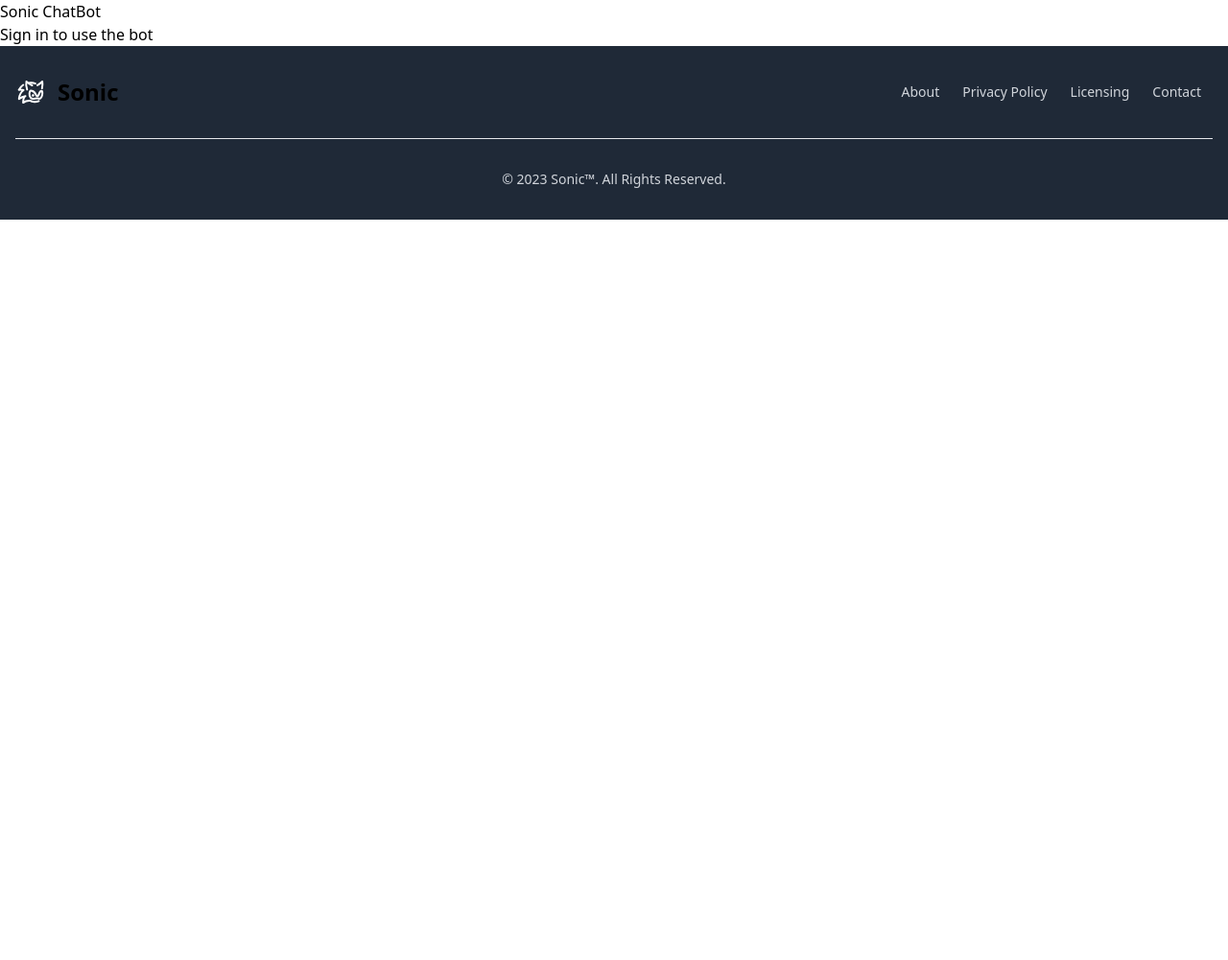
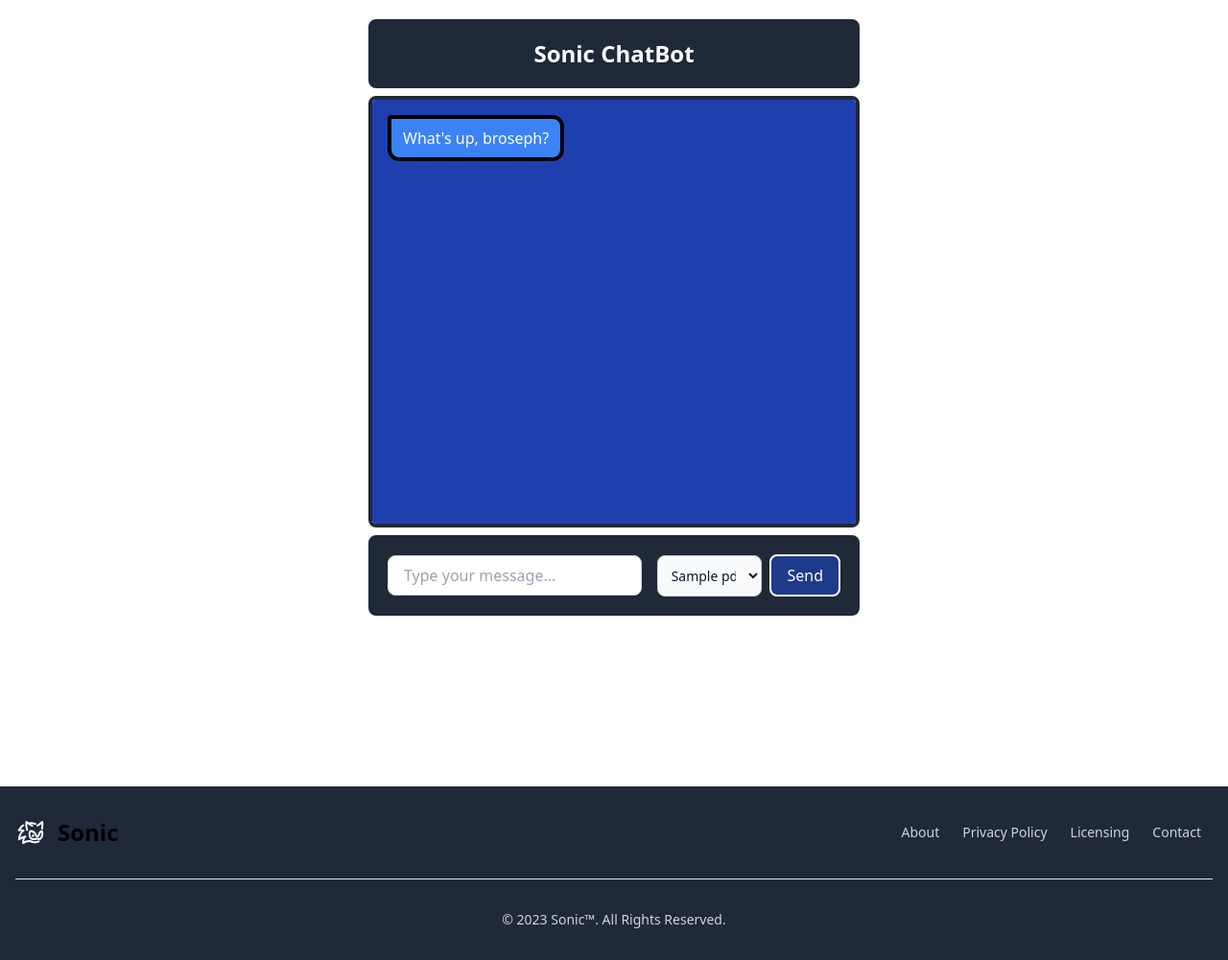
Before and after one commit to PetroChulkov/Sonic_App, a Django app: page / in a window 1280 px wide. Shown: the part 64-1065 px from the top of the page at 96% size. Before the commit the page ends 293 px from the top, so only its background shows below. Run offline with Django 4.2, Linux system fonts and the light colour scheme; tables that the repository leaves empty hold one stand-in row (values such as "Sample post"); some libraries are stand-ins or nearby versions.

Commit message:
designed chatbox

```diff
--- a/sonic/sonicapp/templates/sonicapp/base.html
+++ b/sonic/sonicapp/templates/sonicapp/base.html
@@ -100,8 +100,9 @@
     </div>
     </nav>
 
+    <div class="min-h-screen">
     {% block content %}{% endblock %}
-
+    </div>
 <footer class="bg-gray-800">
     <div class="w-full max-w-screen-xl mx-auto p-4 md:py-8">
         <div class="sm:flex sm:items-center sm:justify-between">
--- a/sonic/sonicapp/templates/sonicapp/index.html
+++ b/sonic/sonicapp/templates/sonicapp/index.html
@@ -1,7 +1,9 @@
 {% extends 'sonicapp/base.html' %}
 
 {% block content %}
-<h1>Sonic ChatBot</h1>
+<!-- <div class="bg-gradient-to-r from-blue-500 to-purple-500 py-4">
+  <h1 class="text-white text-2xl font-bold text-center">Chat App - ClueMediator.com</h1>
+</div>
     <div>
         {% if request.user.is_authenticated %}
         <div id="chatbot">
@@ -21,18 +23,47 @@
             <h3>Sign in to use the bot</h3>
         </div>
         {% endif %}
+    </div> -->
+
+<!-- <div class="flex h-screen flex-col bg-gray-100"> -->
+<div class="sm:w-full md:w-full lg:w-2/5 xl:w-2/5 mx-auto mt-5 mb-2 bg-gray-800 py-4 border-4 rounded-lg border-gray-800">
+    <h1 class="text-center text-2xl font-bold text-white">Sonic ChatBot</h1>
+</div>
+<div class="h-[450px] sm:w-full md:w-full lg:w-2/5 xl:w-2/5 mx-auto border-4 border-gray-800 rounded-lg overflow-y-auto">
+    <div id="chatbot" class="h-full flex-grow overflow-y-auto bg-blue-800">
+        <div class="flex flex-col space-y-2 p-4">
+        <!-- Individual chat message -->
+            <div class="flex items-center self-start rounded-xl rounded-tl border-4 border-black bg-blue-500 py-2 px-3">
+                <p class="botText text-white">What's up, broseph?</p>
+            </div>
+        </div>
     </div>
+</div>
+<div class="sm:w-full md:w-full lg:w-2/5 xl:w-2/5 mx-auto mt-2 flex items-center p-4 border-4 rounded-lg border-gray-800 bg-gray-800">
+    <input type="text" id="textInput" name="userMessage" placeholder="Type your message..." class="w-full rounded-lg border border-gray-300 px-4 py-2 mr-4" />
+    <!-- <button class="ml-2 rounded-lg bg-blue-500 px-4 py-2 text-white">Send</button> -->
+    <!-- <label for="pdf-select" class="block mb-2 text-sm font-medium text-gray-900 dark:text-white">Select an file</label> -->
+    <select id="pdf-select" class="bg-gray-50 border border-gray-300 text-gray-900 text-sm rounded-lg focus:ring-blue-500 focus:border-blue-500 block w-2/5 p-2.5 dark:bg-gray-700 dark:border-gray-600 dark:placeholder-gray-400 dark:text-white dark:focus:ring-blue-500 dark:focus:border-blue-500">
+        <!-- <select id="pdf-select" name="size"> -->
+        {% for f in pdf_files %}
+        <option value="{{ f }}">{{ f }}</option>
+        {% endfor %}
+    </select>
+    <input type="submit" value="Send" class="ml-2 rounded-lg border-2 border-white bg-blue-900 hover:bg-blue-950 px-4 py-2 text-white" id="buttonInput"/>
+</div>
 
     <script>
         function getUserResponse(){
             var userText = $('#textInput').val();
             var select = document.getElementById("pdf-select");
             var userSelect = select.value;
-            var userHTML = "<p class='userText'>You: <span>"+userText+"</span></p>";
+            var userHTML = "<div class='flex flex-col space-y-2 p-4 overflow-y-auto'><div class='flex items-center self-end rounded-xl border-4 border-black rounded-tr bg-blue-500 py-2 px-3 text-white overflow-y-auto'><p class='userText'>You: "+userText+"</p></div></div>";
+            // var userHTML = "<div class='userText'>You: <span>"+userText+"</span></p>";
             $('#textInput').val("");
             $('#chatbot').append(userHTML);
             $.get('/getResponse', {userMessage:userText, userSelect:userSelect}).done(function(data){
-                var returnedMessage = '<p class="botText">Sonic: <span>'+ data +'</span></p>';
+                var returnedMessage = "<div class='flex flex-col space-y-2 p-4 overflow-y-auto'><div class='flex items-center self-start rounded-xl rounded-tl border-4 border-black bg-blue-500 py-2 px-3 overflow-y-auto'><p class='botText text-white'>Sonic: "+ data +"</p></div></div>";
+                // var returnedMessage = '<div class="botText">Sonic: <span>'+ data +'</span></p>';
                 $('#chatbot').append(returnedMessage);
             })
         }
```
